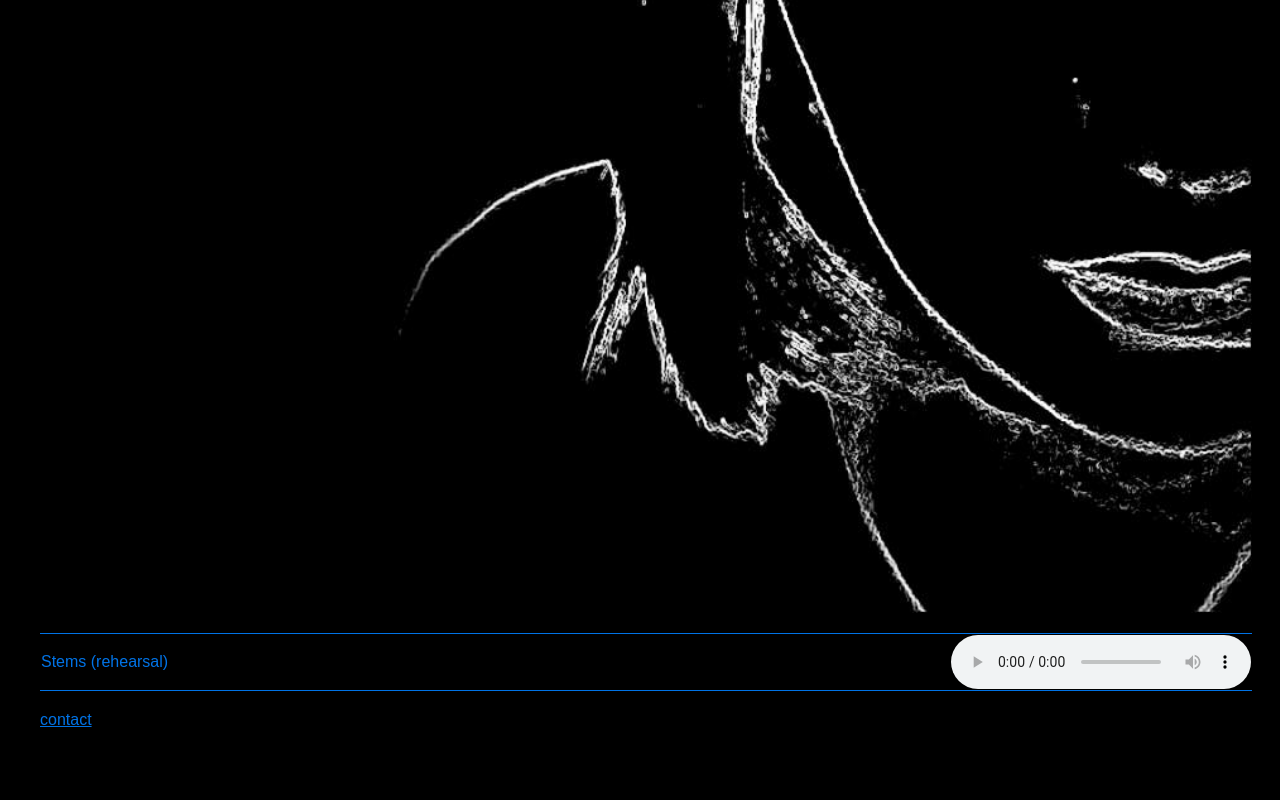
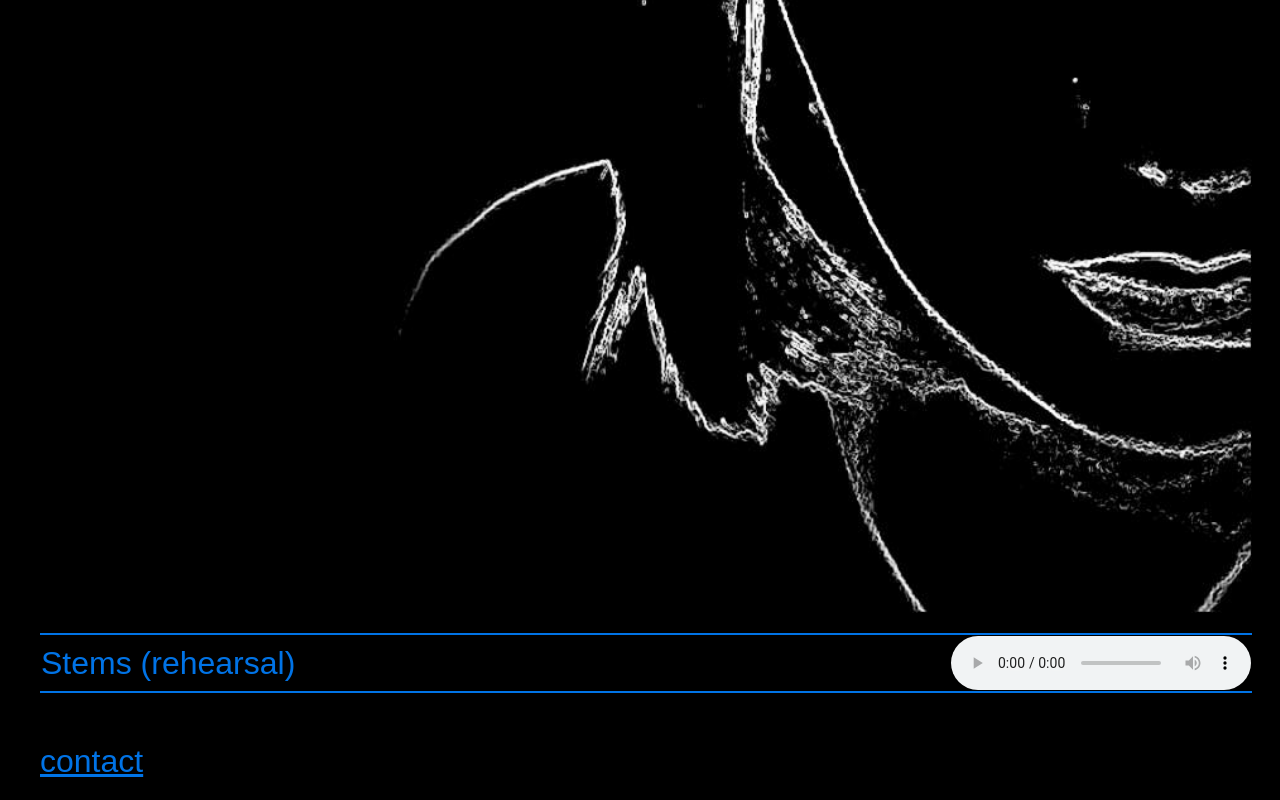
Before and after one commit to volumeDigital/ts-website, a plain HTML site: page index.html in a window 1280 px wide. Shown: the part 619-1419 px from the top of the page. Before the commit the page ends 1368 px from the top, so only its background shows below. Drawn offline with Linux system fonts and the light colour scheme.

Commit message:
fix font size, border width, contact margin.

```diff
--- a/index.html
+++ b/index.html
@@ -11,8 +11,9 @@
 		}
 		td {
 			border-style:		solid none solid none;
-			border-width:		1 0 1 0;
+			border-width:		2 0 2 0;
 			border-color:		#0073e6;
+			font-size:		2em;
 		}
 		td.audio {
 			text-align:		right;
@@ -20,6 +21,7 @@
 		.email {
 			color:			#0073e6;
 			font-family:		sans-serif;
+			font-size:		2em;
 		}
 	</style>
 
@@ -63,7 +65,7 @@
 			</div>
 			<div
 				style="	margin-bottom:	20;
-					margin-top:	20">
+					margin-top:	50">
 				<a
 					class="email"
 					href="mailto:info@tiredsouls.com">
```
